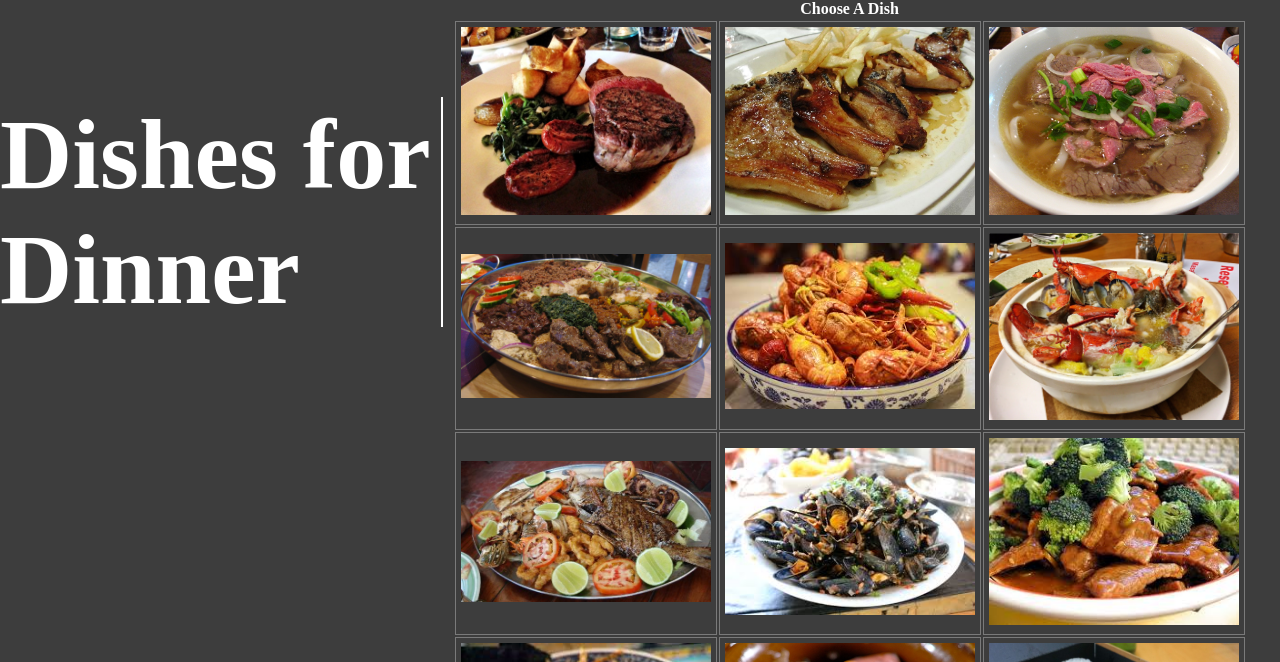
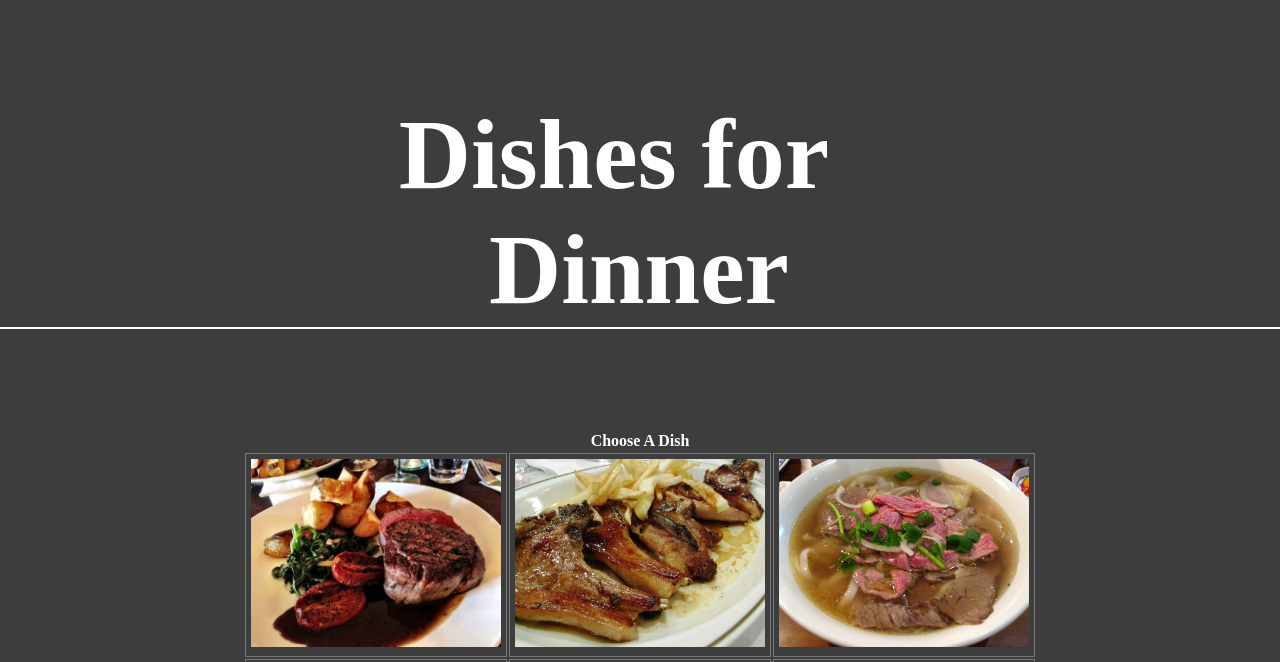
Before and after one commit to LeeTheTweak/Restaurant_Website-WIP-, a plain HTML site: page dinner.html in a window 1280 px wide. Shown: the part 120-782 px from the top of the page. Drawn offline with Linux system fonts and the light colour scheme.

Commit message:
Changed some animations

```diff
--- a/dinner.css
+++ b/dinner.css
@@ -35,14 +35,11 @@ body {
 #content p {
     font-size: 100px;
     font-weight: bolder;
-    float: left;
+    text-align: center;
     padding-right: 2px;
-    border-right: 2px solid white;
+    border-bottom: 2px solid white;
 }
-table {
-    padding-left: 10px;
-}
-table tr td {
+tr td {
     border: 1px solid rgb(122, 122, 122);
     padding: 5px;
 }
--- a/dinner.html
+++ b/dinner.html
@@ -2,7 +2,7 @@
 <html>
     <head>
         <meta charset="UTF-8" lang="en" />
-        <meta name="viewport" content="width=device-width, initial-scale=1.0"/>
+        <meta name="viewport" content="width=device-width, initial-scale=1.0, user-scalable=yes"/>
         <title>Dinner</title>
         <link href="dinner.css" type="text/css" rel="stylesheet"/>
     </head>
@@ -21,7 +21,7 @@
         </div>
         <div id="content">
             <p>Dishes for <span id="dinnerWord"><br/>Dinner</span></p>
-        <table id="table">
+        <table id="table" align="center">
             <thead>
                 <tr>
                     <th colspan="3">Choose A Dish</th>
--- a/dinner.js
+++ b/dinner.js
@@ -11,6 +11,6 @@ var Dinner = document.getElementById("dinnerWord");
 $(document).ready(function(){
     $(table).hide().delay(500).fadeIn(1500);
     $(Dinner).animate({
-        marginLeft: "+=8",
+        paddingLeft: "50px",
     });
 });
```
Also changed, not shown: index.html (+1 -1 lines), menu.html (+1 -1 lines), script.js (+3 -15 lines).
